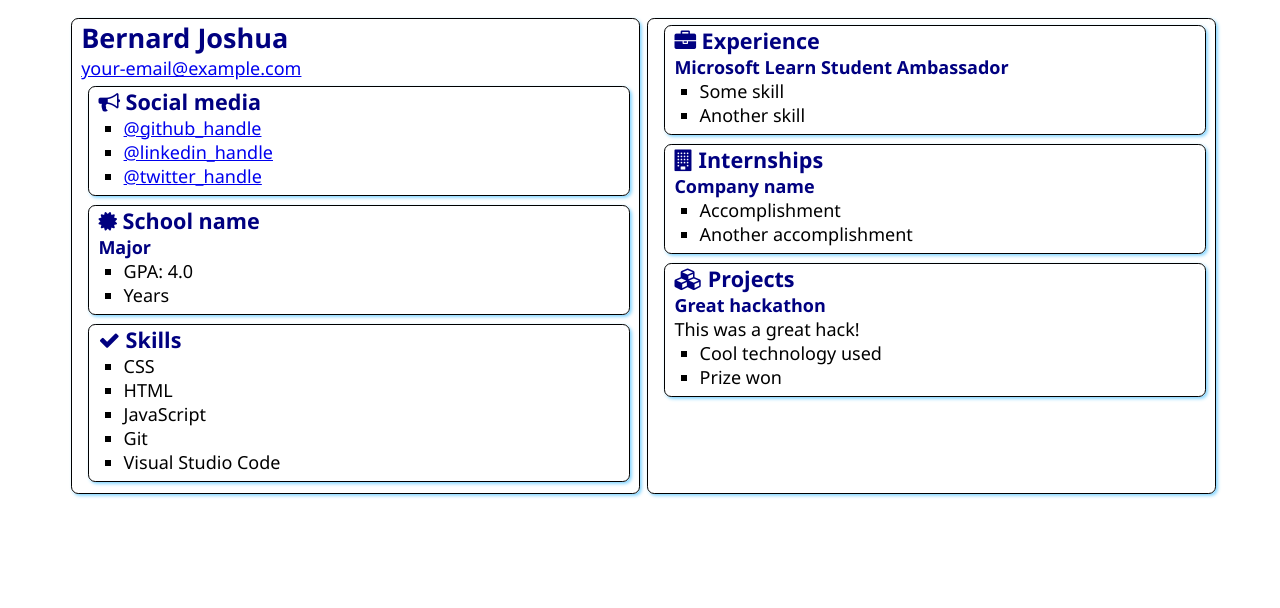
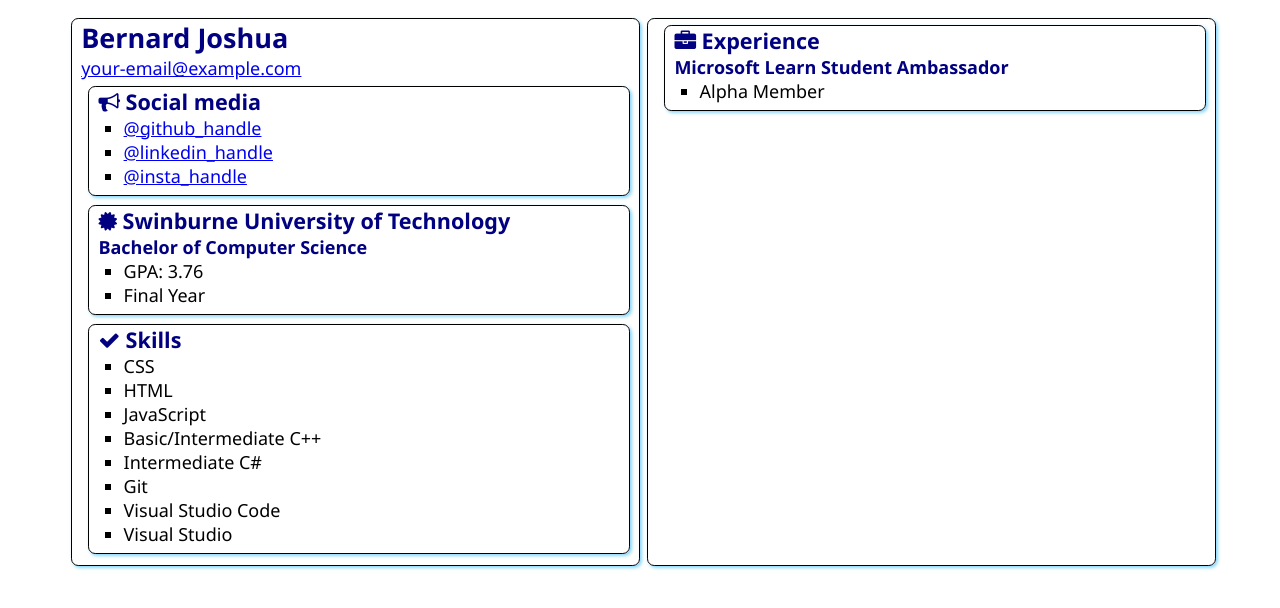
Before and after one commit to Bernard-Joshua/SATechnicalOnboarding, a plain HTML site: page src/index.html in a window 1280 px wide. Drawn offline with Linux system fonts and the light colour scheme.

Commit message:
Updated Some Information

```diff
--- a/src/index.html
+++ b/src/index.html
@@ -13,7 +13,7 @@
     <main>
         <article class="box">
             <h1>Bernard Joshua</h1>
-            <div><a href="mailto:your.email@example.com">your-email@example.com</a></div>
+            <div><a href="mailto:BERNARD.JOSHUA@studentambassadors.com">your-email@example.com</a></div>
 
             <section class="box">
                 <h2>
@@ -21,9 +21,9 @@
                     Social media
                 </h2>
                 <ul>
-                    <li><a href="https://github.com/<handle>">@github_handle</a></li>
-                    <li><a href="https://linkedin.com/in/<handle>">@linkedin_handle</a></li>
-                    <li><a href="https://twitter.com/<handle>">@twitter_handle</a></li>
+                    <li><a href="https://github.com/Bernard-Joshua">@github_handle</a></li>
+                    <li><a href="https://www.linkedin.com/in/bernard-joshua-raja-rajan-0bb353234/">@linkedin_handle</a></li>
+                    <li><a href="https://www.instagram.com/just.bernard/">@insta_handle</a></li>
                 </ul>
             </section>
 
@@ -31,12 +31,12 @@
                 <div class="education">
                     <h2>
                         <i class="fa fa-certificate" aria-hidden="true"></i>
-                        School name
+                        Swinburne University of Technology
                     </h2>
-                    <h3>Major</h3>
+                    <h3>Bachelor of Computer Science</h3>
                     <ul>
-                        <li>GPA: 4.0</li>
-                        <li>Years</li>
+                        <li>GPA: 3.76</li>
+                        <li>Final Year</li>
                     </ul>
                 </div>
             </section>
@@ -50,8 +50,11 @@
                     <li>CSS</li>
                     <li>HTML</li>
                     <li>JavaScript</li>
+                    <li>Basic/Intermediate C++</li>
+                    <li>Intermediate C#</li>
                     <li>Git</li>
                     <li>Visual Studio Code</li>
+                    <li>Visual Studio</li>
                 </ul>
             </section>
         </article>
@@ -63,33 +66,7 @@
                 </h2>
                 <h3>Microsoft Learn Student Ambassador</h3>
                 <ul>
-                    <li>Some skill</li>
-                    <li>Another skill</li>
-                </ul>
-            </section>
-            <section class="box">
-                <h2>
-                    <i class="fa fa-building" aria-hidden="true"></i>
-                    Internships
-                </h2>
-
-                <h3>Company name</h3>
-                <ul>
-                    <li>Accomplishment</li>
-                    <li>Another accomplishment</li>
-                </ul>
-            </section>
-            <section class="box">
-                <h2>
-                    <i class="fa fa-cubes" aria-hidden="true"></i>
-                    Projects
-                </h2>
-
-                <h3>Great hackathon</h3>
-                <div>This was a great hack!</div>
-                <ul>
-                    <li>Cool technology used</li>
-                    <li>Prize won</li>
+                    <li>Alpha Member</li>
                 </ul>
             </section>
         </article>
```
